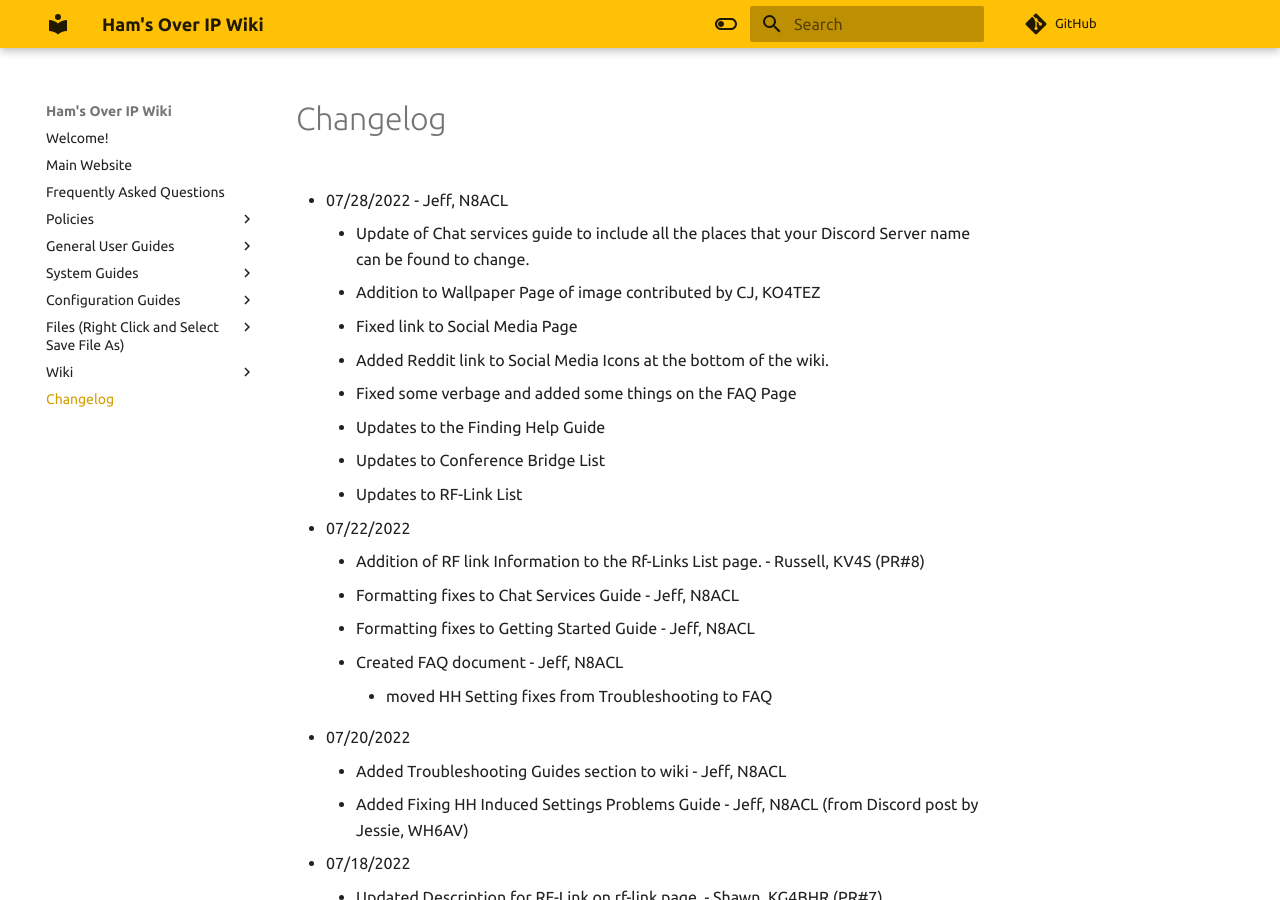
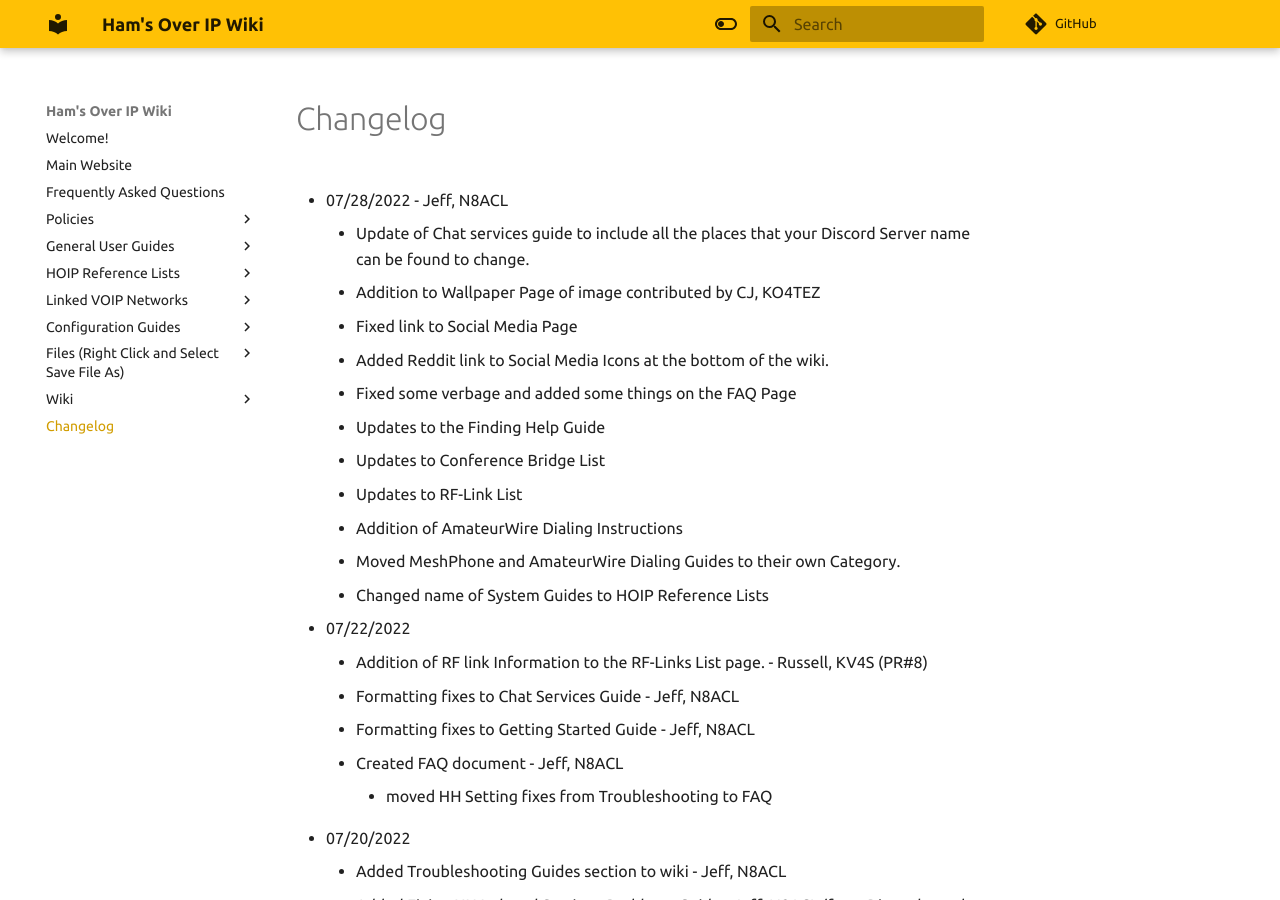
Before and after one commit to hamsoverip/wiki, an MkDocs documentation site: the page built from docs/General/changelog.md, in a window 1280 px wide and 900 px high. Built offline with MkDocs 1.6.1 and Material for MkDocs 9.7.7, drawn with Linux system fonts in a browser that asks for light colours; comment, search, counter and statistics services are not loaded.

Commit message:
Addition of Dialing Instructions for AmateurWire - 07282022 - N8ACL

```diff
--- a/docs/General/changelog.md
+++ b/docs/General/changelog.md
@@ -9,9 +9,12 @@
     * Updates to the Finding Help Guide
     * Updates to Conference Bridge List
     * Updates to RF-Link List
+    * Addition of AmateurWire Dialing Instructions
+    * Moved MeshPhone and AmateurWire Dialing Guides to their own Category.
+    * Changed name of System Guides to HOIP Reference Lists
 
 * 07/22/2022
-    * Addition of RF link Information to the Rf-Links List page. - Russell, KV4S (PR#8)
+    * Addition of RF link Information to the RF-Links List page. - Russell, KV4S (PR#8)
     * Formatting fixes to Chat Services Guide - Jeff, N8ACL
     * Formatting fixes to Getting Started Guide - Jeff, N8ACL
     * Created FAQ document - Jeff, N8ACL
--- a/mkdocs.yml
+++ b/mkdocs.yml
@@ -55,11 +55,14 @@ nav:
     - Finding Help: General/user_guides/support.md
     - Joining our Chat Servers: General/user_guides/chat-services.md
     - Our Social Media: General/user_guides/social-media.md
-    - Calling the MeshPhone Network: other/meshphone.md
 
-  - System Guides:
+  - HOIP Reference Lists:
     - Conference Bridge Reference: other/conference-bridge-list.md
     - RF-Link Reference: other/rf-links-list.md
+
+  - Linked VOIP Networks:
+    - Calling the AmateurWire Network: General/other_systems/amateurwire.md
+    - Calling the MeshPhone Network: General/other_systems/meshphone.md
 
   - Configuration Guides:
     - Endpoints:
```
Also changed, not shown: docs/General/other_systems/amateurwire.md (added, +28 -0 lines), docs/General/other_systems/meshphone.md (renamed from docs/other/meshphone.md).
